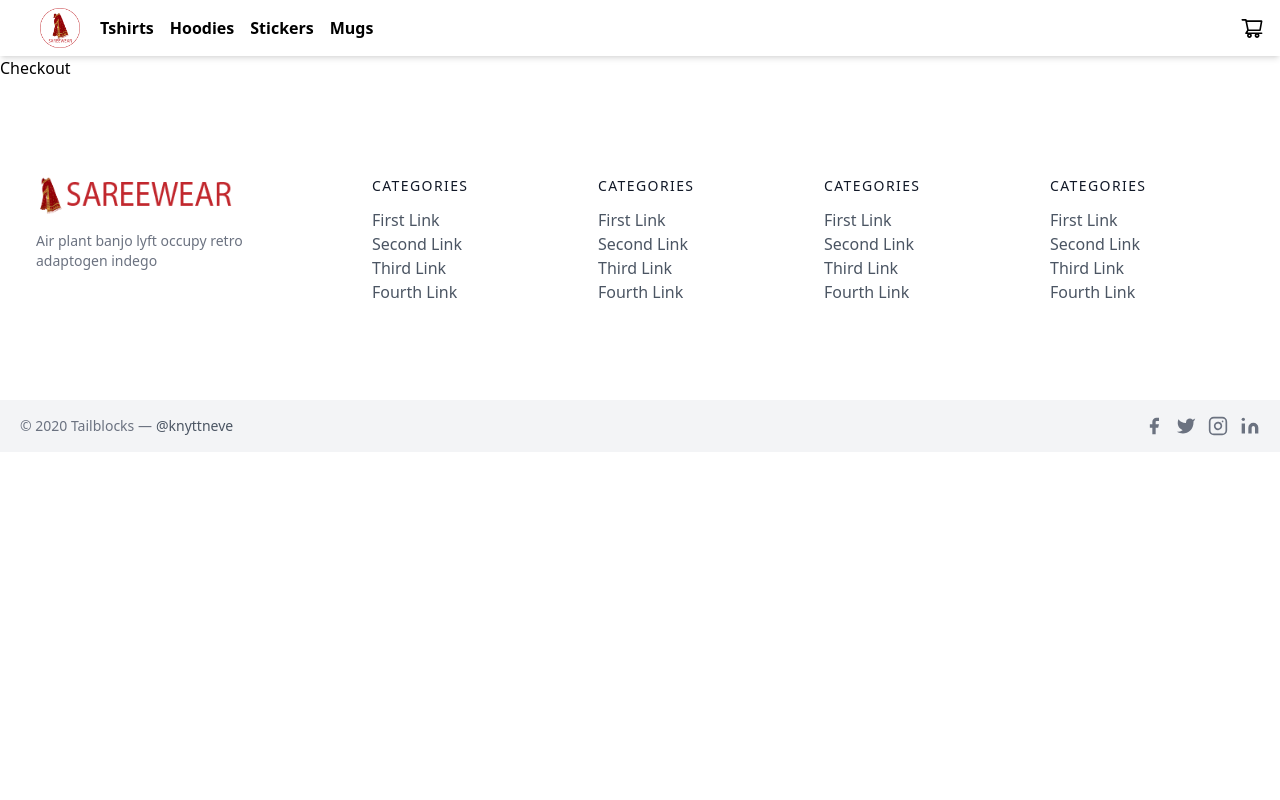
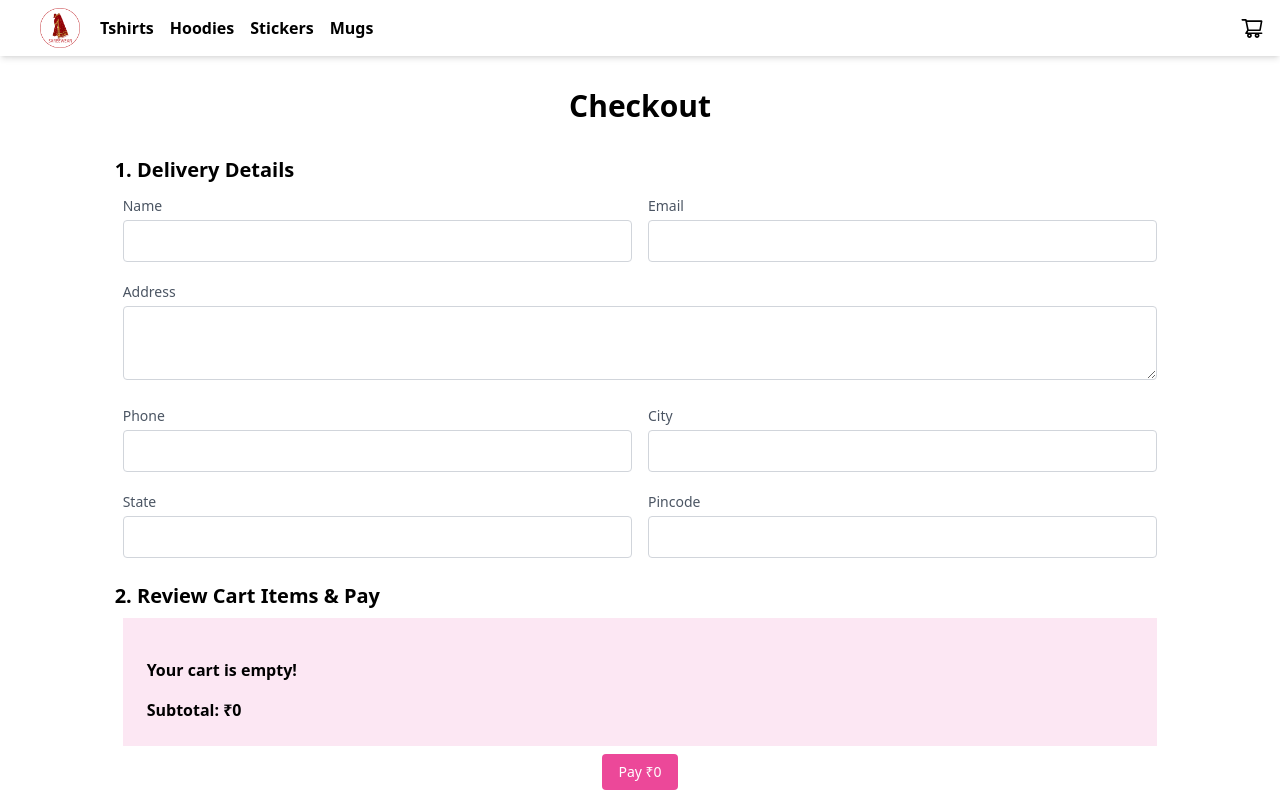
Before and after one commit to manavgoyal111/CropCartel, a Next.js app: page /checkout in a window 1280 px wide. Shown: the top 800 px of the page. Built offline with nearby package versions, Linux system fonts and the light colour scheme.

Commit message:
Created checkout page and bugs fixed

```diff
--- a/components/Navbar.js
+++ b/components/Navbar.js
@@ -23,7 +23,7 @@
 	};
 
 	return (
-		<div className="flex flex-col md:flex-row md:justify-start justify-center items-center px-5 py-2 shadow-md">
+		<div className="flex flex-col md:flex-row md:justify-start justify-center items-center px-5 py-2 shadow-md sticky top-0 bg-white z-10">
 			<div className="logo mx-5">
 				<Link href="/">
 					<a className="flex justify-center text-pink-500 font-bold">
@@ -66,7 +66,11 @@
 
 			<div
 				ref={ref}
-				className="sideCart absolute w-72 h-full top-0 right-0 bg-pink-100 px-8 py-10 transform transition-transform translate-x-full z-10"
+				className={`sideCart absolute w-72 h-[100vh] top-0 right-0 bg-pink-100 px-8 py-10 transform transition-transform ${
+					Object.keys(cart).length !== 0
+						? "translate-x-0"
+						: "translate-x-full"
+				}`}
 			>
 				<h2 className="font-bold text-xl text-center">Shopping Cart</h2>
 				<span
@@ -124,10 +128,15 @@
 						);
 					})}
 				</ol>
+				<div className="font-bold my-2">Subtotal: ₹{subTotal}</div>
 				<div className="flex">
-					<button className="flex mx-auto items-center text-white bg-pink-500 border-0 py-2 px-4 focus:outline-none hover:bg-pink-600 rounded text-sm">
-						<BsFillBagCheckFill className="mx-1" /> Checkout
-					</button>
+					<Link href="/checkout">
+						<a>
+							<button className="flex mx-auto items-center text-white bg-pink-500 border-0 py-2 px-4 focus:outline-none hover:bg-pink-600 rounded text-sm">
+								<BsFillBagCheckFill className="mx-1" /> Checkout
+							</button>
+						</a>
+					</Link>
 					<button
 						onClick={clearCart}
 						className="flex mx-auto items-center text-white bg-pink-500 border-0 py-2 px-4 focus:outline-none hover:bg-pink-600 rounded text-sm"
--- a/pages/_app.js
+++ b/pages/_app.js
@@ -11,6 +11,7 @@
 		try {
 			if (localStorage.getItem("cart")) {
 				setCart(JSON.parse(localStorage.getItem("cart")));
+				saveCart(JSON.parse(localStorage.getItem("cart")));
 			}
 		} catch (error) {
 			console.log(error);
@@ -23,7 +24,7 @@
 		let subt = 0;
 		let keys = Object.keys(myCart);
 		for (let i = 0; i < keys.length; i++) {
-			subt += myCart[keys[i]].price * myCart[keys[i]].quantity;
+			subt += myCart[keys[i]]["price"] * myCart[keys[i]].qty;
 		}
 		setSubTotal(subt);
 	};
@@ -59,6 +60,7 @@
 	return (
 		<>
 			<Navbar
+				key={subTotal}
 				cart={cart}
 				addToCart={addToCart}
 				removeFromCart={removeFromCart}
--- a/pages/checkout.js
+++ b/pages/checkout.js
@@ -1,5 +1,208 @@
-const Checkout = () => {
-	return <div>Checkout</div>;
+import Head from "next/head";
+import Link from "next/link";
+import { AiFillPlusCircle, AiFillMinusCircle } from "react-icons/ai";
+
+const Checkout = ({ cart, addToCart, removeFromCart, clearCart, subTotal }) => {
+	return (
+		<div>
+			<Head>
+				<title>Checkout | CodesWear.com - Wear the Code</title>
+			</Head>
+
+			<div className="container sm:m-auto px-2 md:w-10/12">
+				<h1 className="font-bold text-3xl my-8 text-center">
+					Checkout
+				</h1>
+				<h2 className="font-semibold text-xl my-2">
+					1. Delivery Details
+				</h2>
+				<div className="mx-auto flex">
+					<div className="px-2 w-1/2">
+						<div className="mb-4">
+							<label
+								htmlFor="name"
+								className="leading-7 text-sm text-gray-600"
+							>
+								Name
+							</label>
+							<input
+								type="text"
+								id="name"
+								name="name"
+								className="w-full bg-white rounded border border-gray-300 focus:border-pink-500 focus:ring-2 focus:ring-pink-200 text-base outline-none text-gray-700 py-1 px-3 leading-8 transition-colors duration-200 ease-in-out"
+							/>
+						</div>
+					</div>
+					<div className="px-2 w-1/2">
+						<div className="mb-4">
+							<label
+								htmlFor="email"
+								className="leading-7 text-sm text-gray-600"
+							>
+								Email
+							</label>
+							<input
+								type="email"
+								id="email"
+								name="email"
+								className="w-full bg-white rounded border border-gray-300 focus:border-pink-500 focus:ring-2 focus:ring-pink-200 text-base outline-none text-gray-700 py-1 px-3 leading-8 transition-colors duration-200 ease-in-out"
+							/>
+						</div>
+					</div>
+				</div>
+				<div className="px-2 w-full">
+					<div className="mb-4">
+						<label
+							htmlFor="address"
+							className="leading-7 text-sm text-gray-600"
+						>
+							Address
+						</label>
+						<textarea
+							id="address"
+							name="address"
+							cols="30"
+							rows="2"
+							className="w-full bg-white rounded border border-gray-300 focus:border-pink-500 focus:ring-2 focus:ring-pink-200 text-base outline-none text-gray-700 py-1 px-3 leading-8 transition-colors duration-200 ease-in-out"
+						/>
+					</div>
+				</div>
+				<div className="mx-auto flex">
+					<div className="px-2 w-1/2">
+						<div className="mb-4">
+							<label
+								htmlFor="phone"
+								className="leading-7 text-sm text-gray-600"
+							>
+								Phone
+							</label>
+							<input
+								type="number"
+								id="phone"
+								name="phone"
+								className="w-full bg-white rounded border border-gray-300 focus:border-pink-500 focus:ring-2 focus:ring-pink-200 text-base outline-none text-gray-700 py-1 px-3 leading-8 transition-colors duration-200 ease-in-out"
+							/>
+						</div>
+					</div>
+					<div className="px-2 w-1/2">
+						<div className="mb-4">
+							<label
+								htmlFor="city"
+								className="leading-7 text-sm text-gray-600"
+							>
+								City
+							</label>
+							<input
+								type="text"
+								id="city"
+								name="city"
+								className="w-full bg-white rounded border border-gray-300 focus:border-pink-500 focus:ring-2 focus:ring-pink-200 text-base outline-none text-gray-700 py-1 px-3 leading-8 transition-colors duration-200 ease-in-out"
+							/>
+						</div>
+					</div>
+				</div>
+				<div className="mx-auto flex">
+					<div className="px-2 w-1/2">
+						<div className="mb-4">
+							<label
+								htmlFor="state"
+								className="leading-7 text-sm text-gray-600"
+							>
+								State
+							</label>
+							<input
+								type="text"
+								id="state"
+								name="state"
+								className="w-full bg-white rounded border border-gray-300 focus:border-pink-500 focus:ring-2 focus:ring-pink-200 text-base outline-none text-gray-700 py-1 px-3 leading-8 transition-colors duration-200 ease-in-out"
+							/>
+						</div>
+					</div>
+					<div className="px-2 w-1/2">
+						<div className="mb-4">
+							<label
+								htmlFor="pincode"
+								className="leading-7 text-sm text-gray-600"
+							>
+								Pincode
+							</label>
+							<input
+								type="text"
+								id="pincode"
+								name="pincode"
+								className="w-full bg-white rounded border border-gray-300 focus:border-pink-500 focus:ring-2 focus:ring-pink-200 text-base outline-none text-gray-700 py-1 px-3 leading-8 transition-colors duration-200 ease-in-out"
+							/>
+						</div>
+					</div>
+				</div>
+
+				<h2 className="font-semibold text-xl my-2">
+					2. Review Cart Items & Pay
+				</h2>
+				<div className="sideCart bg-pink-100 p-6 m-2 transform z-10">
+					<ol className="list-decimal font-semibold">
+						{Object.keys(cart).length === 0 && (
+							<div className="my-4 font-semibold">
+								Your cart is empty!
+							</div>
+						)}
+						{Object.keys(cart).map((k, idx) => {
+							return (
+								<li key={idx}>
+									<div className="item flex my-5">
+										<div className="font-semibold">
+											{cart[k].name}
+										</div>
+										<div className="flex items-center justify-center w-1/3 font-semibold text-lg">
+											<AiFillMinusCircle
+												onClick={() => {
+													removeFromCart(
+														k,
+														1,
+														cart[k].price,
+														cart[k].name,
+														cart[k].size,
+														cart[k].variant
+													);
+												}}
+												className="cursor-pointer text-pink-500"
+											/>
+											<span className="mx-2 text-sm">
+												{cart[k].qty}
+											</span>
+											<AiFillPlusCircle
+												onClick={() => {
+													addToCart(
+														k,
+														1,
+														cart[k].price,
+														cart[k].name,
+														cart[k].size,
+														cart[k].variant
+													);
+												}}
+												className="cursor-pointer text-pink-500"
+											/>
+										</div>
+									</div>
+								</li>
+							);
+						})}
+					</ol>
+					<span className="font-bold">Subtotal: ₹{subTotal}</span>
+				</div>
+				<div className="mx-4">
+					<Link href="/pay">
+						<a>
+							<button className="flex mx-auto items-center text-white bg-pink-500 border-0 py-2 px-4 focus:outline-none hover:bg-pink-600 rounded text-sm">
+								Pay ₹{subTotal}
+							</button>
+						</a>
+					</Link>
+				</div>
+			</div>
+		</div>
+	);
 };
 
 export default Checkout;
```
